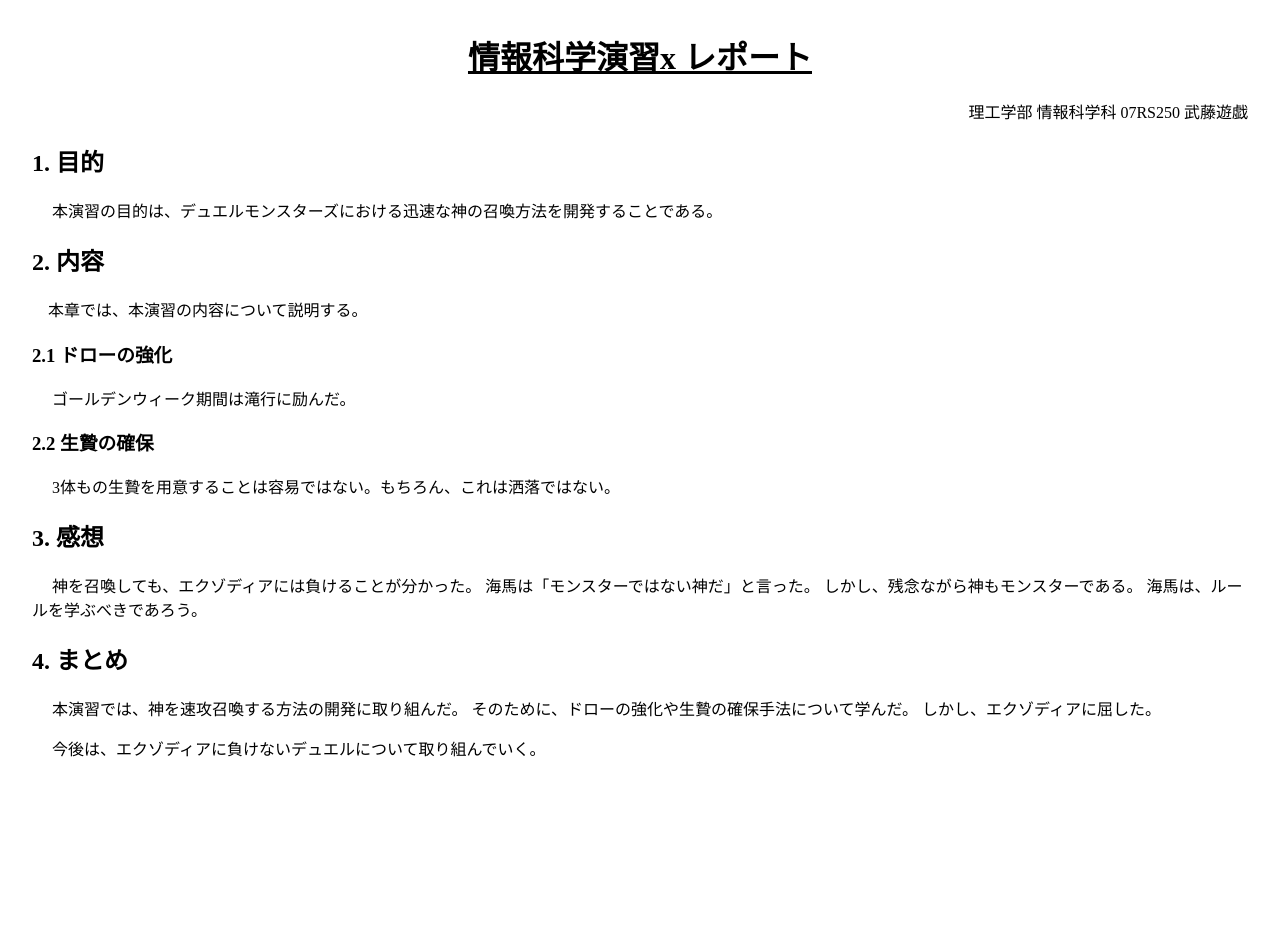
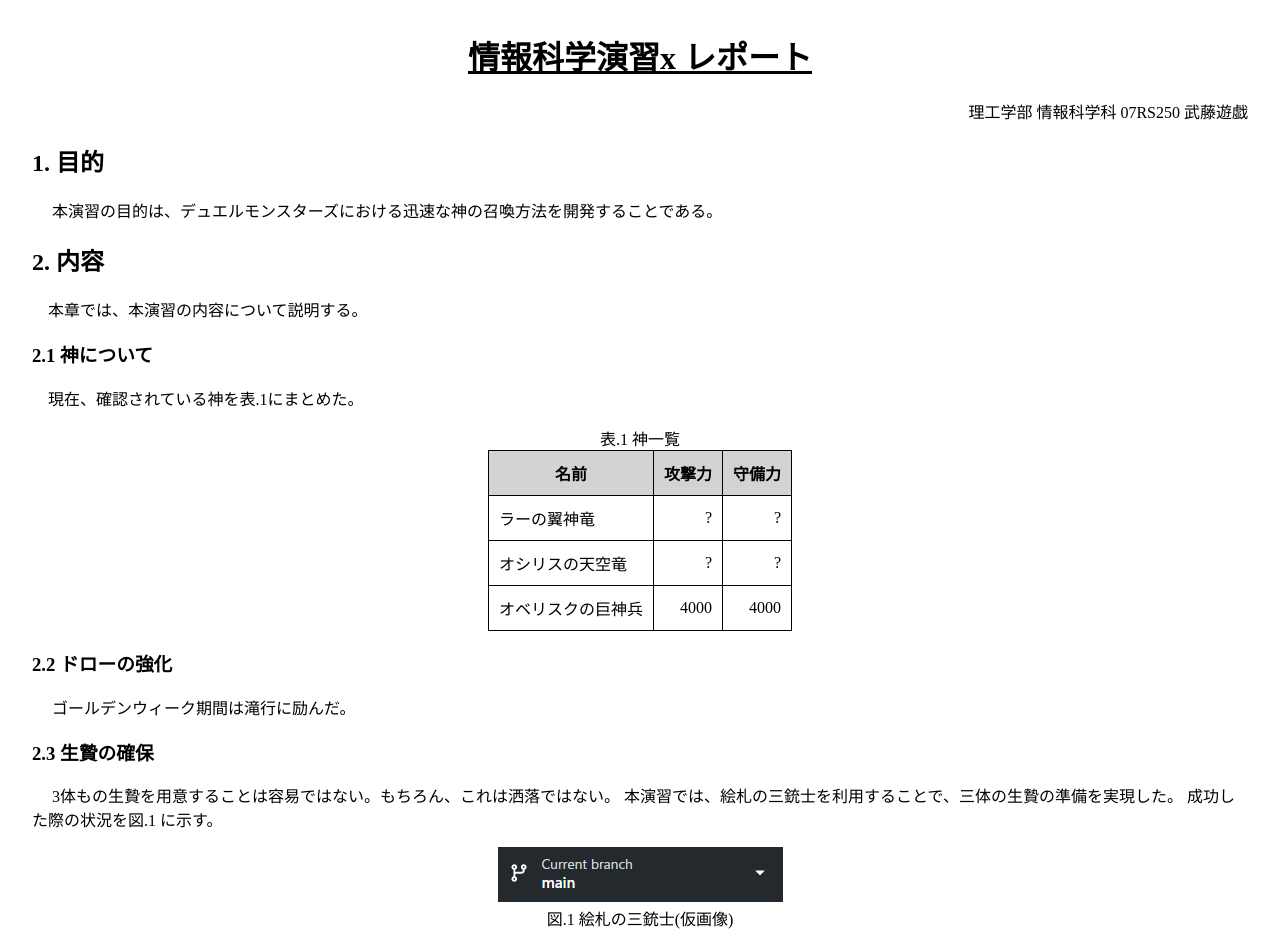
Before and after one commit to smkwlab/ise-report-template, a plain HTML site: page index.html in a window 1280 px wide. Shown: the top 947 px of the page. Before the commit the page ends 800 px from the top, so only its background shows below. Drawn offline with Linux system fonts and the light colour scheme.

Commit message:
図表の例を追加。一部コメントを追加。

```diff
--- a/index.html
+++ b/index.html
@@ -9,10 +9,13 @@
 </body>
 
 <header>
+<!-- h1 はレポートの表題でのみ使うことを想定している -->
 <h1>情報科学演習x レポート</h1>
+<!-- author クラスにしておくことで、右寄せスタイルを適用させる -->
 <p class="author">理工学部 情報科学科 07RS250 武藤遊戯</p>
 </header>
 
+<!-- 本文では h2 以降を使うことを想定。h2 以降には自動で節番号をつけるスタイルを設定している。 -->
 <h2>目的</h2>
 <p>
 本演習の目的は、デュエルモンスターズにおける迅速な神の召喚方法を開発することである。
@@ -20,6 +23,21 @@
 
 <h2>内容</h2>
 <p>本章では、本演習の内容について説明する。</p>
+
+<h3>神について</h3>
+<p>現在、確認されている神を表.1にまとめた。</p>
+<!--
+th と td を適切に使い分けること
+th は薄い背景色がつき、文字のフォントや配置もそれっぽくしたつもり
+td は class="num" にしておくと右寄せになる。数値は右寄せのほうがキレイだから。
+-->
+<table>
+<caption>表.1 神一覧</caption>
+<tr><th>名前</th><th>攻撃力</th><th>守備力</th></tr>
+<tr><td>ラーの翼神竜</td><td class="num">?</td><td class="num">?</td></tr>
+<tr><td>オシリスの天空竜</td><td class="num">?</td><td class="num">?</td></tr>
+<tr><td>オベリスクの巨神兵</td><td class="num">4000</td><td class="num">4000</td></tr>
+</table>
 
 <h3>ドローの強化</h3>
 <p>
@@ -29,7 +47,14 @@
 <h3>生贄の確保</h3>
 <p>
 3体もの生贄を用意することは容易ではない。もちろん、これは洒落ではない。
+本演習では、絵札の三銃士を利用することで、三体の生贄の準備を実現した。
+成功した際の状況を図.1 に示す。
 </p>
+<figure>
+<img src="GitHubDesktop-branch.png" alt="絵札の三銃士">
+<figcaption>図.1 絵札の三銃士(仮画像)</figcaption>
+</figure>
+
 
 <h2>感想</h2>
 <p>
```
